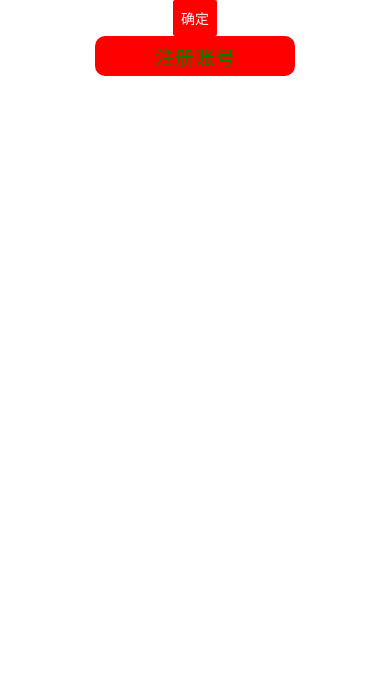
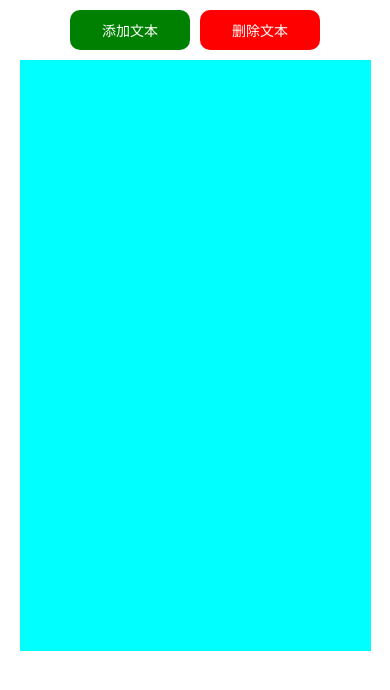
Before and after one commit to Mansteinr/reactNative, a React Native app: screen / in a window 390 px wide. Shown: the top 690 px of the page. Built offline with nearby package versions, Linux system fonts and the light colour scheme.

Commit message:
九宫格案例

```diff
--- a/App.js
+++ b/App.js
@@ -29,15 +29,16 @@ import {
 // import LKText from './components/LKText'
 // import LKImage from './components/LKImage'
 // import LKImageDemo from './components/LKImageDemo'
-import LKButton from './components/LKButton'
+// import LKButton from './components/LKButton'
+import LKFlexDemo from './components/LKFlexDemo'
 
 const App: () => React$Node = () => {
   return (
     <>
       <StatusBar barStyle="dark-content" />
       <SafeAreaView style={styles.mainViewStyle}>
-        <LKButton />
         {/* <LKText /> */}
+        <LKFlexDemo />
       </SafeAreaView>
     </>
   );
--- a/components/LKButton.js
+++ b/components/LKButton.js
@@ -24,7 +24,7 @@ export default class LKButton extends Component {
         <TouchableOpacity
           style={styles.BtnStyle}
           onPress={() => {
-            alert('已经登录')
+            alert('TouchableOpacity')
             }}
         >
           <Text style={{fontSize: 20, color: 'green'}}>注册账号</Text>
--- /dev/null
+++ b/components/LKFlexDemo.js
@@ -0,0 +1,128 @@
+/* eslint-disable react-native/no-inline-styles */
+import React, {Component} from 'react';
+import {
+  View,
+  Text,
+  Image,
+  Dimensions,
+  StyleSheet,
+  TouchableOpacity
+} from 'react-native';
+
+const { width, height } = Dimensions.get('window'),
+      dataArr = require('./../assets/localData/data.json')
+export default class LKText extends Component {
+  constructor() {
+    super();
+    this.state = {
+      shopArr: []
+    }
+  }
+
+
+  render () {
+    return (
+      <View style={styles.container}>
+        <View style={styles.topViewStyle}>
+          <TouchableOpacity
+            style={styles.clikBtnStyle}
+            onPress={ this.addShop }
+          >
+            <Text style={{color: '#fff'}}>添加文本</Text>
+          </TouchableOpacity>
+          <TouchableOpacity
+            onPress={  this.removeShop }
+            style={[styles.clikBtnStyle, { backgroundColor: 'red', marginLeft: 10 }]}
+          >
+            <Text style={{color: '#fff'}}>删除文本</Text>
+          </TouchableOpacity>
+        </View>
+        <View style={styles.bottomViewStyle}>
+          { this.state.shopArr }
+        </View>
+      </View>
+    )
+  }
+
+     // 添加商品
+     addShop = () => {
+       let cols = 3, shopW = 100, shopH = 120, //每个盒子的宽高
+       // 创建盒子的索引
+         index = this.state.shopArr.length,
+
+         row = Math.floor(index / cols),
+         clo = Math.floor(index % cols),
+      //  创建盒子左边距离
+         xSpace = (0.9 * width - cols * shopW) / (cols - 1),
+
+         // 垂直高度
+
+         ySpace = (0.7 * height - 3 * shopH) / 2,
+
+       // 左边
+        left = clo * (xSpace + shopW),
+        top = row * (shopH + ySpace)
+
+      //  创建盒子
+
+       let shopView = (
+         <View style={{
+           position: 'absolute',
+           left: left,
+           top: top,
+           width: shopW,
+           height: shopH
+         }}
+          key={Math.random() + ''}
+         >
+           <Image
+             style={{
+              width: shopW,
+              height: shopH
+             }}
+             source={require('../assets/test.jpg')}
+           />
+           <Text>this is test demo</Text>
+         </View>
+       )
+       let tempArr = this.state.shopArr
+       tempArr.push(shopView)
+       this.setState({
+        shopArr: tempArr
+       })
+    }
+    // 移除
+  removeShop = () => {
+      let tempArr = this.state.shopArr
+      if(tempArr.length) return
+      tempArr.pop()
+       this.setState({
+        shopArr: tempArr
+       })
+    }
+
+}
+
+const styles = StyleSheet.create({
+  topViewStyle: {
+    flexDirection: 'row',
+    justifyContent: 'center',
+    marginTop: 10
+  },
+  clikBtnStyle: {
+    width: 120,
+    height: 40,
+    borderRadius: 10,
+    backgroundColor: 'green',
+    justifyContent: 'center',
+    alignItems: 'center'
+  },
+  bottomViewStyle: {
+    width: width * 0.9,
+    height: 0.7 * height,
+    backgroundColor: 'cyan',
+    marginTop:10,
+    marginLeft: 0.05 * width,
+    position: 'relative'
+  }
+});
--- a/components/LKImageDemo.js
+++ b/components/LKImageDemo.js
@@ -1,9 +1,12 @@
 /* eslint-disable react-native/no-inline-styles */
 import React, {Component} from 'react';
 import {
-  View, Image, Text, StyleSheet, ImageBackground,
+  View, Image, Text, StyleSheet, TouchableOpacity,
   Dimensions
 } from 'react-native';
+
+const { width, height } =  Dimensions.get('window')
+
 export default class LKImageDemo extends Component {
   constructor() {
     super();
```
Also changed, not shown: components/LKText.js (+28 -23 lines).
